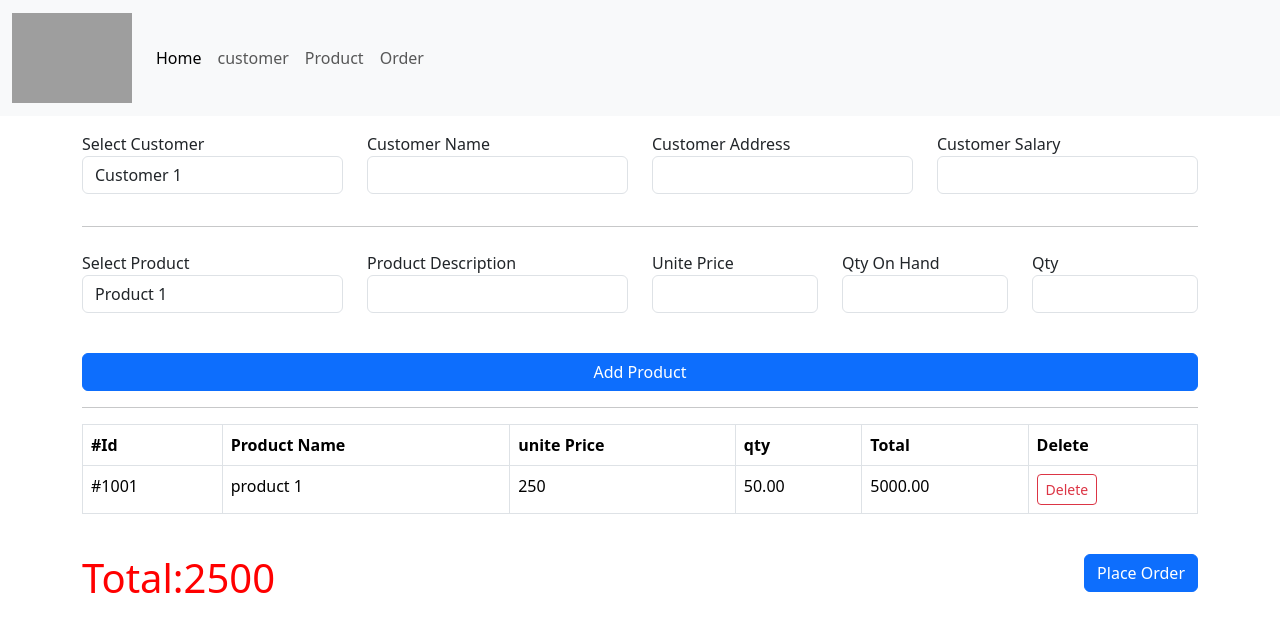
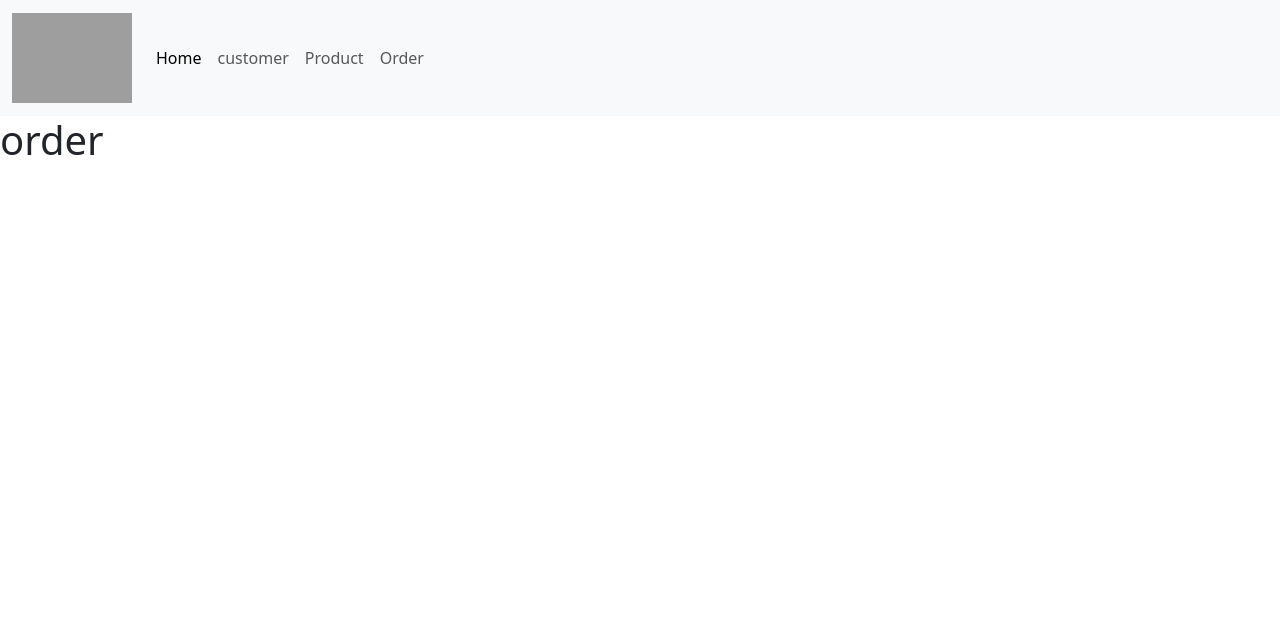
Before and after one commit to SalmanMohammed2001/React-Pos_Frontend, a React (Vite) app: page /order in a window 1280 px wide. Shown: the top 632 px of the page. Built offline with nearby package versions, Linux system fonts and the light colour scheme; grey boxes are pictures that could not be loaded.

Commit message:
add input function and estate

```diff
--- a/package.json
+++ b/package.json
@@ -10,6 +10,7 @@
     "preview": "vite preview"
   },
   "dependencies": {
+    "axios": "^1.6.3",
     "bootstrap": "^5.3.2",
     "react": "^18.2.0",
     "react-bootstrap": "^2.9.2",
--- a/src/components/input/Input.tsx
+++ b/src/components/input/Input.tsx
@@ -1,4 +1,6 @@
 import {HTMLInputTypeAttribute} from "react";
+
+
 
 
 interface data{
@@ -6,15 +8,20 @@ interface data{
     name:string,
     placeholder:string,
     types:HTMLInputTypeAttribute | undefined,
+    // eslint-disable-next-line @typescript-eslint/ban-types
+    callBack: Function
 
 }
 
 function Input(prpos:data){
 
+
+
     return(
         <div className="form-group">
             <label htmlFor={prpos.name}>{prpos.label}</label>
-            <input type={prpos.types} className="form-control" id={prpos.name} name={prpos.name} placeholder={prpos.placeholder}/>
+            <input type={prpos.types} className="form-control" id={prpos.name} name={prpos.name} placeholder={prpos.placeholder}
+                   onChange={(e)=>prpos.callBack(e.target.value)}/>
         </div>
 
     )
--- a/src/views/Customer.tsx
+++ b/src/views/Customer.tsx
@@ -1,16 +1,36 @@
 import Input from "../components/input/Input.tsx";
+import {useState} from "react";
+
+interface Customer {
+    _id:string,
+    nic:string,
+    name:string,
+    address:string,
+    salary:number
+}
 
 function Customer() {
+
+    const [nic, setNic] = useState('')
+    const [name, setName] = useState('')
+    const [address, setAddress] = useState('')
+    const [salary, setSalary] = useState<number | "">('')
+
+
+    const saveCustomer=()=>{
+        console.log(nic,name,address,salary)
+    }
+
     return (
         <div className="container pt-3">
-            <form action="">
                 <div className="row">
                     <div className="col-12 col-sm-6 col-md-3 mb-3">
                         <Input
                             label={"Customer Nic"}
                             name={"customerNic"}
                             placeholder={""}
-                            types={"text"}/>
+                            types={"text"}
+                        callBack={setNic}/>
                     </div>
                     <div className="col-12 col-sm-6 col-md-3 mb-3">
 
@@ -18,7 +38,8 @@ function Customer() {
                                 label={"Customer Name"}
                                 name={"customerName"}
                                 placeholder={" "}
-                                types={"text"}/>
+                                types={"text"}
+                                callBack={setName}/>
 
                     </div>
                     <div className="col-12 col-sm-6 col-md-3 mb-3">
@@ -26,20 +47,23 @@ function Customer() {
                             label={"Customer Address"}
                             name={"customerAddress"}
                             placeholder={""}
-                            types={"text"}/>
+                            types={"text"}
+                            callBack={setAddress}/>
                     </div>
                     <div className="col-12 col-sm-6 col-md-3 mb-3">
                         <Input
                             label={"Customer Salary"}
                             name={"customerSalary"}
                             placeholder={""}
-                            types={"number"}/>
+                            types={"number"}
+                            callBack={setSalary}
+                        />
                     </div>
                 </div>
 
                 <div className="row mt-3 ">
                     <div className="col-12 mb-3">
-                        <button className='btn btn-primary col-12' type="button">Save Customer</button>
+                        <button className='btn btn-primary col-12' type="button" onClick={saveCustomer}>Save Customer</button>
                     </div>
                 </div>
                 <hr/>
@@ -50,7 +74,7 @@ function Customer() {
                         </form>
                     </div>
                 </div>
-            </form>
+
             <div className="row mt-3">
                 <div className="col-12">
                     <table className="table table-hover table-bordered">
@@ -84,6 +108,8 @@ function Customer() {
                     </table>
                 </div>
             </div>
+
+
         </div>
     )
 }
--- a/src/views/Home.tsx
+++ b/src/views/Home.tsx
@@ -7,25 +7,29 @@ const homeData=[
         thumbnail:'https://img.freepik.com/free-photo/medium-shot-people-shaking-hands_23-2149300663.jpg?w=740&t=st=1703137369~exp=1703137969~hmac=35986ede947cc3d1bd51ced58f37bc199ab223c93f17e0d2c2fdf356f075fe52',
         title:'Customer',
         description:'This is a wider card',
-        value:2500
+        value:2500,
+        id:1
     },
     {
         thumbnail:'https://img.freepik.com/free-photo/large-warehouse-woman-white-protective-helmet-with-tablet-standing-large-industrial-warehouse-aisle-high-racks-goods_259150-56920.jpg?w=740&t=st=1703137426~exp=1703138026~hmac=ce592e2b7f33a81ce8dd5f50dd0c612bc7ce2788241e9ed84b5b86466b650e7d',
         title:'Product',
         description:'This is a wider card ',
-        value:250
+        value:250,
+        id:2
     },
     {
         thumbnail:'https://img.freepik.com/free-photo/black-friday-concept-with-products-shopping-cart_23-2147709351.jpg?size=626&ext=jpg&ga=GA1.2.1097798542.1703137309&semt=sph',
         title:'Orders',
         description:'This is a wider card',
-        value:250
+        value:250,
+        id:3
     },
     {
         thumbnail:'https://img.freepik.com/free-photo/person-carrying-lot-cash_53876-65367.jpg?w=740&t=st=1703137614~exp=1703138214~hmac=4fa5181e8c9443624820aa514432cd4446ba6ffd3e6e65184e0f1236fe8781b7',
         title:'Income',
         description:'This is a wider card',
-        value:250
+        value:250,
+        id:4
     }
 ]
 
@@ -36,13 +40,12 @@ function Home(){
                     {
                         homeData.map((value,index)=>{
                             return(
-                                <div className="col-12 col-sm-6 col-md-4 col-lg-3">
+                                <div className="col-12 col-sm-6 col-md-4 col-lg-3" key={index}>
                                 <DefaultCard
                                      thumbnail={value.thumbnail}
                                     title={value.title}
                                     description={value.description}
                                     value={value.value}
-                                    key={index}
                                 />
                                 </div>
                             )
--- a/src/views/Order.tsx
+++ b/src/views/Order.tsx
@@ -1,20 +1,23 @@
+/*
 import Input from "../components/input/Input.tsx";
 import React from "react";
+*/
 
 function Order(){
 
-    const bottomContext:React.CSSProperties={
+ /*   const bottomContext:React.CSSProperties={
         width:'100%',
         display:'flex',
         alignContent:'center',
         justifyContent:'space-between'
-    }
+    }*/
 
-    const totalText:React.CSSProperties={
+ /*   const totalText:React.CSSProperties={
         color:'red'
-    }
+    }*/
     return(
-        <div className="container pt-3">
+        <h1>order</h1>
+    /*    <div className="container pt-3">
             <div className="row ">
                 <div className="col-12 col-sm-6 col-md-3 mb-3">
                     <div className="form-group">
@@ -144,7 +147,7 @@ function Order(){
                     </div>
                 </div>
             </div>
-        </div>
+        </div>*/
     )
 }
 
--- a/src/views/Product.tsx
+++ b/src/views/Product.tsx
@@ -1,10 +1,13 @@
+/*
 import Input from "../components/input/Input.tsx";
 import Textarea from "../components/textatea/textarea.tsx";
+*/
 
 
 function Product(){
     return(
-        <div className="container pt-3">
+        <h1>product</h1>
+   /*     <div className="container pt-3">
             <form action="">
                 <div className="row">
                     <div className="col-12 col-sm-6 col-md-3 mb-3">
@@ -12,7 +15,8 @@ function Product(){
                             label={"Product Name"}
                             name={"productName"}
                             placeholder={""}
-                            types={"text"}/>
+                            types={"text"}
+                            />
                     </div>
                     <div className="col-12 col-sm-6 col-md-3  mb-3">
 
@@ -92,7 +96,7 @@ function Product(){
                     </table>
                 </div>
             </div>
-        </div>
+        </div>*/
     )
 }
 
```
Also changed, not shown: 1 other file (tests, documents, lock files or other folders).
